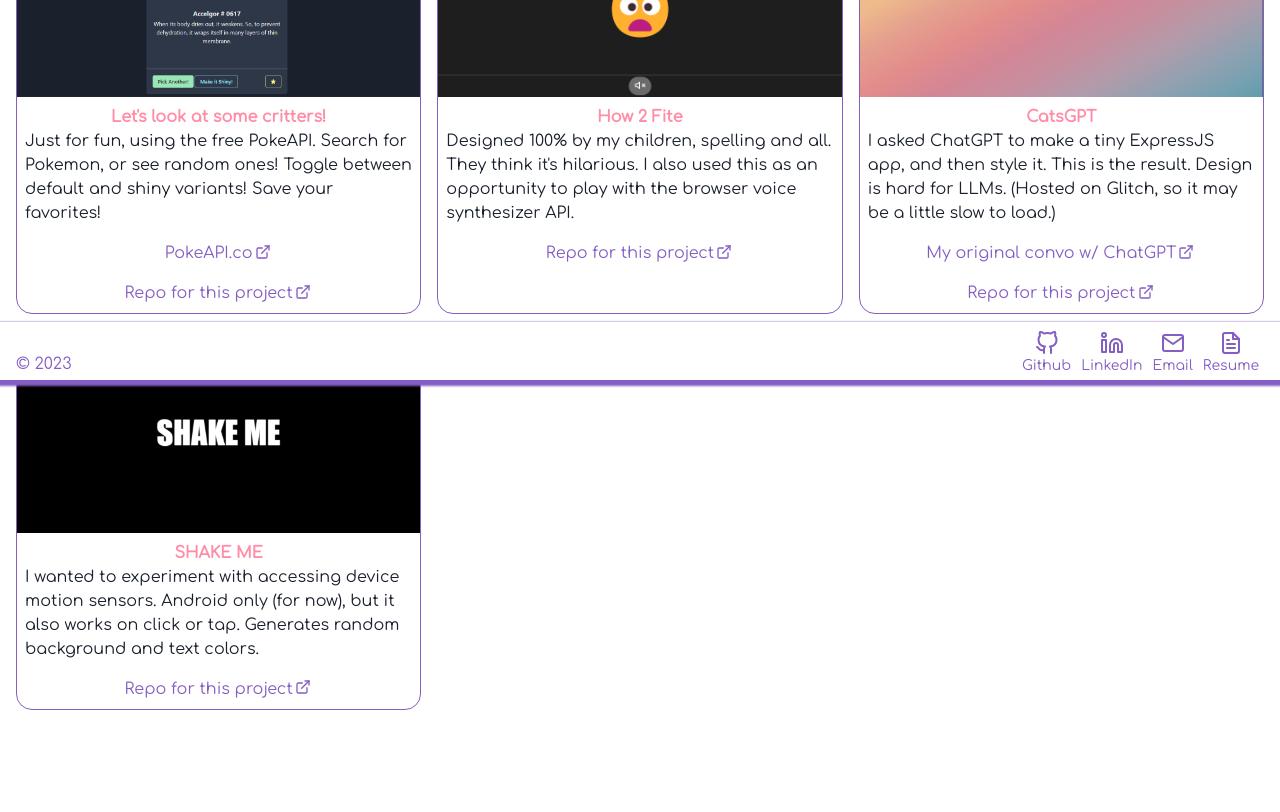
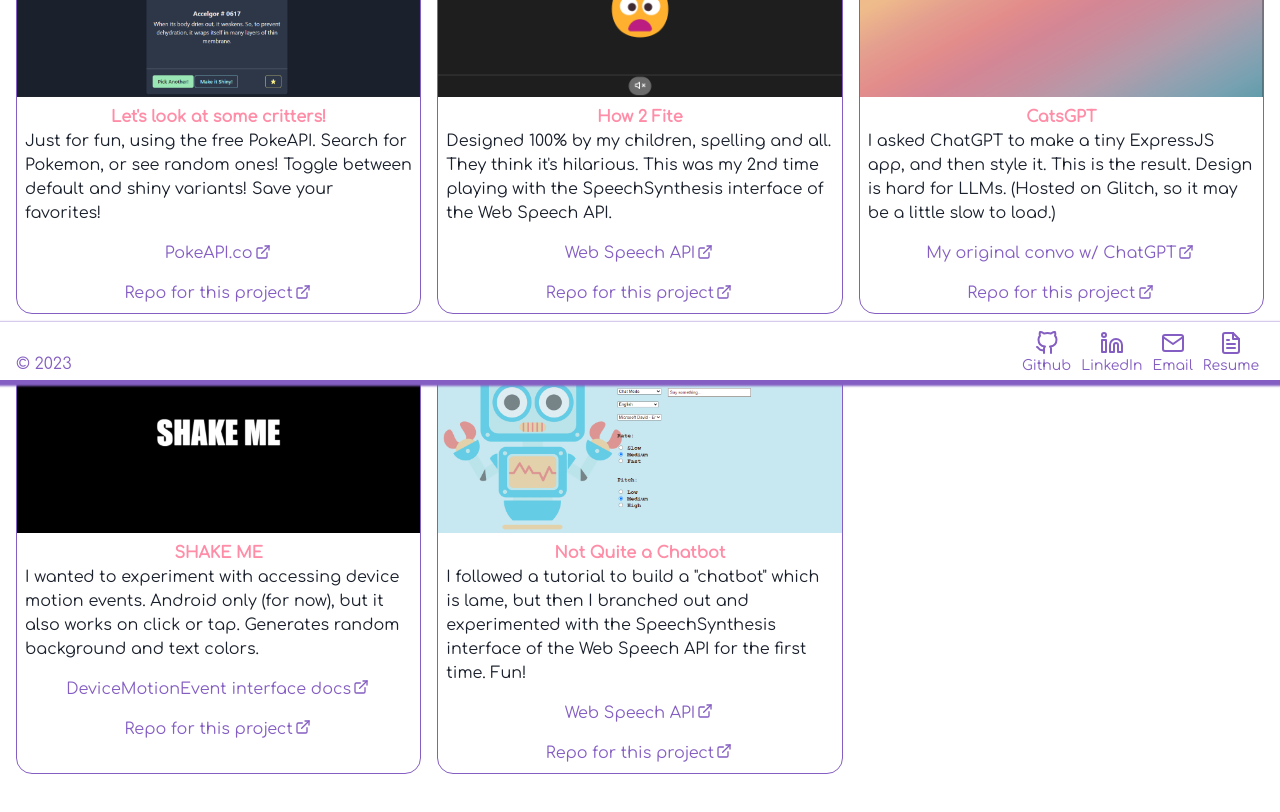
Before and after one commit to the-amber-joy/portfolio, a React (Vite) app: page / in a window 1280 px wide. Shown: the part 420-1232 px from the top of the page. Before the commit the page ends 1205 px from the top, so only its background shows below. Built offline with nearby package versions, Linux system fonts and the light colour scheme.

Commit message:
add chatbot

```diff
--- a/src/components/Portfolio/PortfolioList.tsx
+++ b/src/components/Portfolio/PortfolioList.tsx
@@ -2,10 +2,13 @@ import { Heading, SimpleGrid } from "@chakra-ui/react";
 import { map } from "lodash";
 
 import PortfolioItem from "./PortfolioItem";
-import crittersPng from "./img/critters.png";
-import how2fitePng from "./img/how2fite.png";
-import catsGPTPng from "./img/catsGPT.png";
-import shakeMePng from "./img/shakeMe.png";
+import {
+  crittersPng,
+  how2fitePng,
+  catsGPTPng,
+  shakeMePng,
+  chatbotPng,
+} from "./img";
 
 export interface PortfolioItemType {
   pic: string;
@@ -31,9 +34,12 @@ const portfolioItems: PortfolioItemType[] = [
     pic: how2fitePng,
     title: "How 2 Fite",
     description:
-      "Designed 100% by my children, spelling and all. They think it's hilarious. I also used this as an opportunity to play with the browser voice synthesizer API.",
+      "Designed 100% by my children, spelling and all. They think it's hilarious. This was my 2nd time playing with the SpeechSynthesis interface of the Web Speech API.",
     href: "https://how2fite.amberjoy.dev/",
     repo: "https://github.com/the-amber-joy/how2fite",
+    extraLink:
+      "https://developer.mozilla.org/en-US/docs/Web/API/Web_Speech_API",
+    extraText: "Web Speech API",
   },
   {
     pic: catsGPTPng,
@@ -43,15 +49,29 @@ const portfolioItems: PortfolioItemType[] = [
     href: "https://catsGPT.amberjoy.dev",
     repo: "https://github.com/the-amber-joy/catsGPT",
     extraLink: "https://sharegpt.com/c/wHYqysu",
-    extraText: "My original convo w/ ChatGPT"
+    extraText: "My original convo w/ ChatGPT",
   },
   {
     pic: shakeMePng,
     title: "SHAKE ME",
     description:
-      "I wanted to experiment with accessing device motion sensors. Android only (for now), but it also works on click or tap. Generates random background and text colors.",
+      "I wanted to experiment with accessing device motion events. Android only (for now), but it also works on click or tap. Generates random background and text colors.",
     href: "https://shake.amberjoy.dev",
     repo: "https://github.com/the-amber-joy/shake-me",
+    extraLink:
+      "https://developer.mozilla.org/en-US/docs/Web/API/DeviceMotionEvent",
+    extraText: "DeviceMotionEvent interface docs",
+  },
+  {
+    pic: chatbotPng,
+    title: "Not Quite a Chatbot",
+    description:
+      'I followed a tutorial to build a "chatbot" which is lame, but then I branched out and experimented with the SpeechSynthesis interface of the Web Speech API for the first time. Fun!',
+    href: "https://chatbot.amberjoy.dev",
+    repo: "https://github.com/the-amber-joy/chatbot",
+    extraLink:
+      "https://developer.mozilla.org/en-US/docs/Web/API/Web_Speech_API",
+    extraText: "Web Speech API",
   },
 ];
 
--- /dev/null
+++ b/src/components/Portfolio/img/index.ts
@@ -0,0 +1,7 @@
+import crittersPng from "./critters.png";
+import how2fitePng from "./how2fite.png";
+import catsGPTPng from "./catsGPT.png";
+import shakeMePng from "./shakeMe.png";
+import chatbotPng from "./chatbot.png";
+
+export { crittersPng, how2fitePng, catsGPTPng, shakeMePng, chatbotPng };
```
Also changed, not shown: src/components/Portfolio/img/chatbot.png (added).
